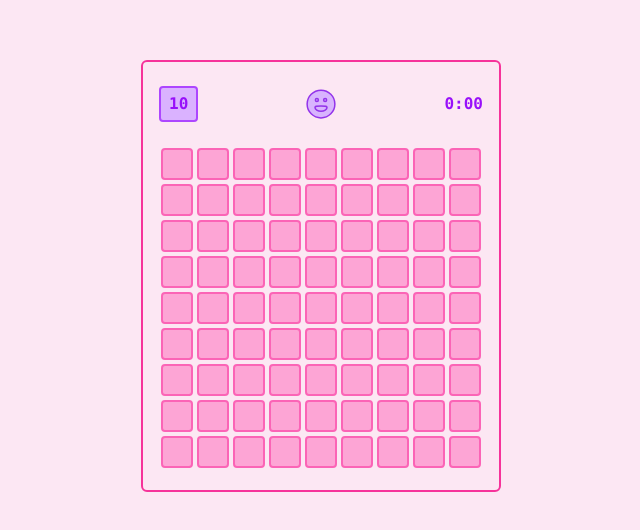
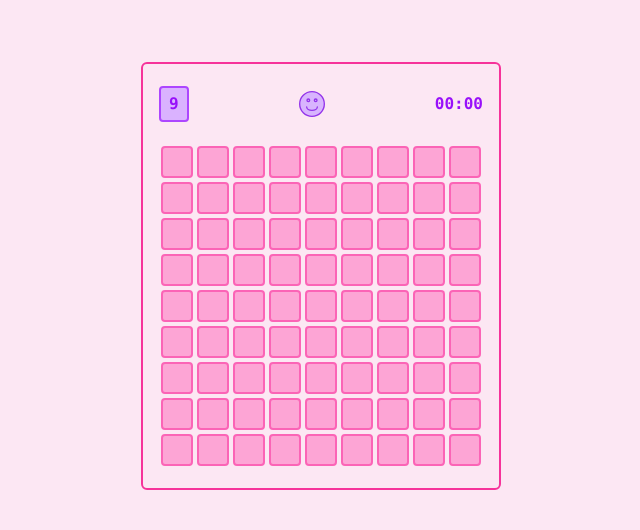
Before and after one commit to brenevaveronika/yoursweeper, a Vue app: page / in a window 1280 px wide. Shown: the part 124-654 px from the top of the page, without its empty margins (319-959 px from the left). Built offline with nearby package versions, Linux system fonts and the light colour scheme.

Commit message:
GameHeader extracted as a component

```diff
--- a/src/App.vue
+++ b/src/App.vue
@@ -1,6 +1,6 @@
 <script setup>
   import Cell from './components/Cell.vue';
-  import IconWin from './components/icons/IconWin.vue';
+  import GameHeader from './components/GameHeader.vue';
   const field = [];
   for (let i = 0; i < 9; i++) {
     field.push([]);
@@ -16,17 +16,7 @@
 <template>
   <main class="bg-pink-100 min-h-dvh p-10 flex flex-col justify-center items-center">
     <div class="game border-2 border-pink-500 rounded-md p-4">
-      <div class="game-header flex justify-between items-center mb-4">
-        <div
-          class="status-badge flex px-2 py-1 bg-purple-300 rounded-sm border-2 border-purple-500 font-bold text-purple-600 font-mono"
-        >
-          10
-        </div>
-        <div class="emoji p-2">
-          <IconWin />
-        </div>
-        <div class="timer font-mono text-purple-600 font-bold">0:00</div>
-      </div>
+      <GameHeader />
 
       <div class="field inline-block">
         <div v-for="(row, x) in field" :key="`row-${x}`" class="flex w-fit">
--- /dev/null
+++ b/src/components/GameHeader.vue
@@ -0,0 +1,34 @@
+<script setup>
+  import IconWin from './icons/IconWin.vue';
+  import IconSmile from './icons/IconSmile.vue';
+  import IconLose from './icons/IconLose.vue';
+
+  import { useGameStore } from '../stores/useGameStore.js';
+
+  const game = useGameStore();
+</script>
+
+<template>
+  <div class="game-header flex justify-between items-center mb-4">
+    <div
+      class="status-badge flex px-2 py-1 bg-purple-300 rounded-sm border-2 border-purple-500 font-bold text-purple-600 font-mono"
+    >
+      {{ game.remainingMines }}
+    </div>
+    <button
+      @click="game.resetGame()"
+      class="emoji-button p-2 hover:scale-110 transition-transform duration-200"
+      aria-label="Restart game"
+    >
+      <component
+        :is="game.gameState === 'win' ? IconWin : game.gameState === 'lose' ? IconLose : IconSmile"
+        class="w-8 h-8"
+      />
+    </button>
+    <div class="timer font-mono text-purple-600 font-bold">
+      {{ game.formattedTime }}
+    </div>
+  </div>
+</template>
+
+<style scoped lang="scss"></style>
--- /dev/null
+++ b/src/components/icons/IconLose.vue
@@ -0,0 +1,21 @@
+<template>
+  <svg width="36" height="36" viewBox="0 0 24 24" fill="none" xmlns="http://www.w3.org/2000/svg">
+    <circle
+      cx="12"
+      cy="12"
+      r="9.25"
+      stroke="#9333ea"
+      stroke-width="1"
+      stroke-linecap="round"
+      fill="#d8b4fe"
+    />
+    <path
+      d="M16 16.25C16 14.8693 14.2091 13.75 12 13.75C9.79086 13.75 8 14.8693 8 16.25"
+      stroke="#9333ea"
+      stroke-width="1"
+      stroke-linecap="round"
+    />
+    <circle cx="9.25" cy="9.25" r="1" stroke="#9333ea" stroke-width="1" stroke-linejoin="round" />
+    <circle cx="14.75" cy="9.25" r="1" stroke="#9333ea" stroke-width="1" stroke-linejoin="round" />
+  </svg>
+</template>
--- /dev/null
+++ b/src/components/icons/IconSmile.vue
@@ -0,0 +1,21 @@
+<template>
+  <svg width="36" height="36" viewBox="0 0 24 24" fill="none" xmlns="http://www.w3.org/2000/svg">
+    <circle
+      cx="12"
+      cy="12"
+      r="9.25"
+      stroke="#9333ea"
+      stroke-width="1"
+      stroke-linecap="round"
+      fill="#d8b4fe"
+    />
+    <path
+      d="M8 14.25C8 15.6307 9.79086 16.75 12 16.75C14.2091 16.75 16 15.6307 16 14.25"
+      stroke="#9333ea"
+      stroke-width="1"
+      stroke-linecap="round"
+    />
+    <circle cx="9.25" cy="9.25" r="1" stroke="#9333ea" stroke-width="1" stroke-linejoin="round" />
+    <circle cx="14.75" cy="9.25" r="1" stroke="#9333ea" stroke-width="1" stroke-linejoin="round" />
+  </svg>
+</template>
```
